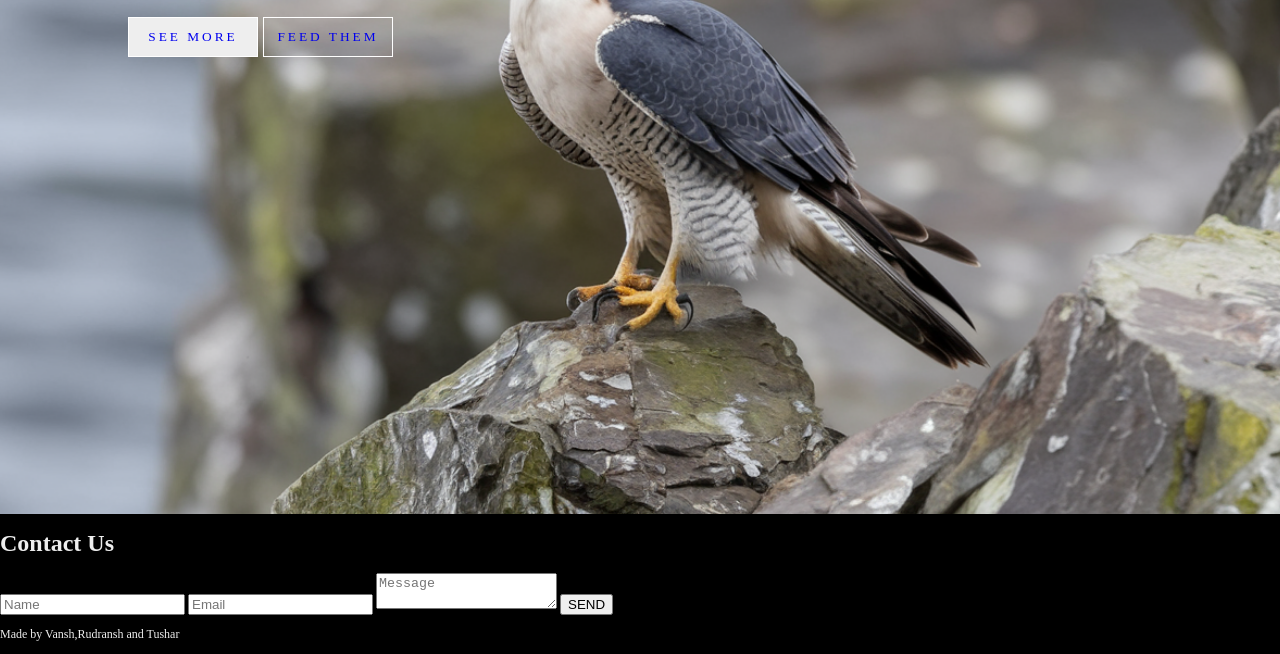
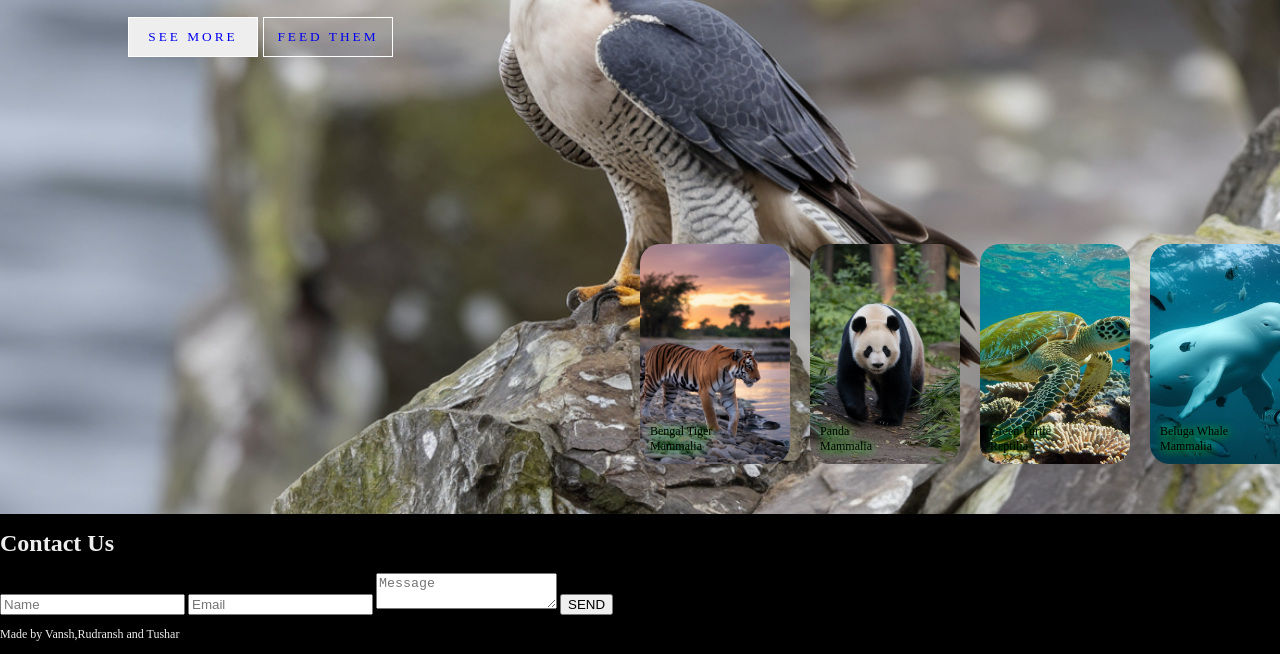
Before and after one commit to Vansh0204/Endangered-Species-Sem-1-Project, a plain HTML site: page index.html in a window 1280 px wide. Shown: the part 420-1074 px from the top of the page. Drawn offline with Linux system fonts and the light colour scheme; a script that the page names is missing.

Commit message:
Update style.css

```diff
--- a/style.css
+++ b/style.css
@@ -85,3 +85,32 @@ header nav a:hover{
     border: 1px solid #fff;
     transition: 0.5s ease;
 }
+.thumbnail{
+    position: absolute;
+    bottom: 50px;
+    left: 50%;
+    width: max-content;
+    z-index: 100;
+    display: flex;
+    gap: 20px;
+}
+.thumbnail .item{
+    width: 150px;
+    height: 220px;
+    flex-shrink: 0;
+    position: relative;
+}
+.thumbnail .item img{
+    width: 100%;
+    height: 100%;
+    object-fit: cover;
+    border-radius: 20px;
+}
+.thumbnail .item .content{
+    color: #000000;
+    text-shadow:1px 1px 10px rgb(17, 255, 0);
+    position: absolute;
+    bottom: 10px;
+    left: 10px;
+    right: 10px;
+}
```
